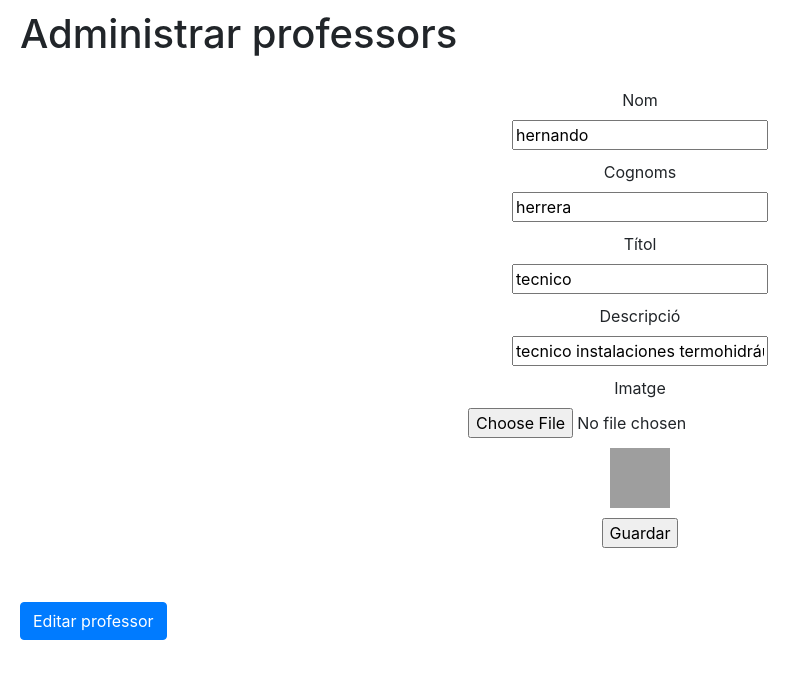
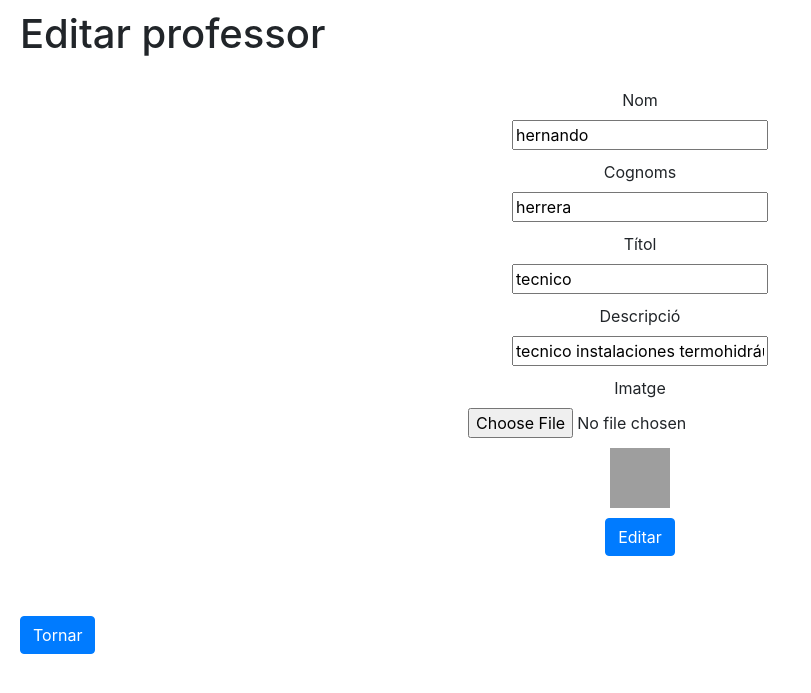
Before and after one commit to alexbaikal/cursosmvc, a PHP site: page /admin/adminTeachersEdit.php?dni=123D in a window 1280 px wide. Shown: the top 693 px of the page, without its empty margins (0-811 px from the left). Run offline with PHP 8.4, Linux system fonts and the light colour scheme; a user stored in the database is signed in; data comes from the database, SQL or seed files in the repository; grey boxes are pictures that could not be loaded.

Commit message:
edit teacher

```diff
--- a/admin/adminTeachersAdd.php
+++ b/admin/adminTeachersAdd.php
@@ -195,7 +195,9 @@ if ($_SERVER["REQUEST_METHOD"] == "POST") {
         <p>Crear compte de professor</p>
 
         <form action="<?php echo htmlspecialchars($_SERVER["PHP_SELF"]); ?>" method="post" enctype="multipart/form-data" >
-            <div class="form-group">
+
+
+        <div class="form-group">
                 <label>DNI</label>
                 <input type="text" name="dni" class="form-control <?php echo (!empty($dni_err)) ? 'is-invalid' : ''; ?>" value="<?php echo $dni; ?>">
                 <span class="invalid-feedback"><?php echo $dni_err; ?></span>
--- a/admin/adminTeachersEdit.php
+++ b/admin/adminTeachersEdit.php
@@ -21,7 +21,7 @@
     exit;
   }
   ?>
-    <h1>Administrar professors</h1>
+  <h1>Editar professor</h1>
 
   <div style="display: flex; justify-content: center; margin-bottom: 20px; align-items:center;">
 
@@ -40,47 +40,29 @@
     mysqli_select_db($con, "courses");
 
 
-  if( isset($_GET['dni'])){
+    if (isset($_GET['dni'])) {
 
       //select from teacher where dni coincides with the one in the url
 
-    $query = 'SELECT * FROM teacher WHERE dni = "' . $_GET['dni'].'" LIMIT 1';
+      $query = 'SELECT * FROM teacher WHERE dni = "' . $_GET['dni'] . '" LIMIT 1';
 
       $result = mysqli_query($con, $query);
 
-if( $result == null ){
+      if ($result == null) {
 
         echo "No s'ha trobat el professor amb el DNI: " . $_GET['dni'];
 
         exit;
-
       } else {
 
         $teacher = mysqli_fetch_assoc($result);
-
-
-
-/*
-DNI
-
-Nom
-
-Cognoms
-
-Títol
-
-Descripció
-
-Imatge
-
-*/
 
         //create a form with inputs stacked one on top of another
 
         //each input should have the value of the teacher's data
 
 
-      echo "<form style='display: flex; flex-direction: column; align-items: center; justify-content: center;'  action='adminTeachersEdit.php' method='post'>";
+        echo "<form style='display: flex; flex-direction: column; align-items: center; justify-content: center;'  action='".htmlspecialchars($_SERVER["PHP_SELF"]).'?dni='.$teacher['dni']."' method='post'>";
 
         echo "<input type='hidden' name='dni' value='" . $teacher['dni'] . "' />";
 
@@ -109,19 +91,38 @@ Imatge
         echo "<img style='width:60px;height:60px;' src='../profilepics/" . $teacher['image'] . "' />";
 
 
-      echo "<input type='submit' value='Guardar' />";
+        echo '<input type="submit" class="btn btn-primary" value="Editar">';
 
         echo "</form>";
-
+        ?>
+          </div>
+<?php
       }
-
     } else {
 
       echo "No s'ha trobat el professor amb el DNI: " . $_GET['dni'];
+    }
+?>
+<div style="display: flex; justify-content: center; margin-bottom: 20px; align-items:center;">
+<?php
+    if ($_SERVER["REQUEST_METHOD"] == "POST") {
 
+        //update teacher with the data from the form
+
+        $query = "UPDATE teacher SET name = '" . $_POST['name'] . "', surname = '" . $_POST['surname'] . "', title = '" . $_POST['title'] . "', description = '" . $_POST['description'] . "', image = '" . $_POST['image'] . "' WHERE dni = '" . $_POST['dni'] . "'";
+
+        $result = mysqli_query($con, $query);
+
+        if ($result == null) {
+
+            echo "No s'ha pogut editar el professor amb el DNI: " . $_POST['dni'];
+
+            exit;
+          } else {
+
+            echo "S'ha editat el professor amb el DNI: " . $_POST['dni'];
           }
-
-
+      }
 
 
 
@@ -133,10 +134,8 @@ Imatge
 
     ?>
 </div>
-    <div class="form-group">
-        <br />
-        <input type="submit" name="subbtn" class="btn btn-primary" value="Editar professor">
-    </div>
+  <a href="adminTeachers.php" class="btn btn-primary">Tornar</a>
+
 </body>
 
 </html>
```
Lines whose indentation alone changed are shown as unchanged.
